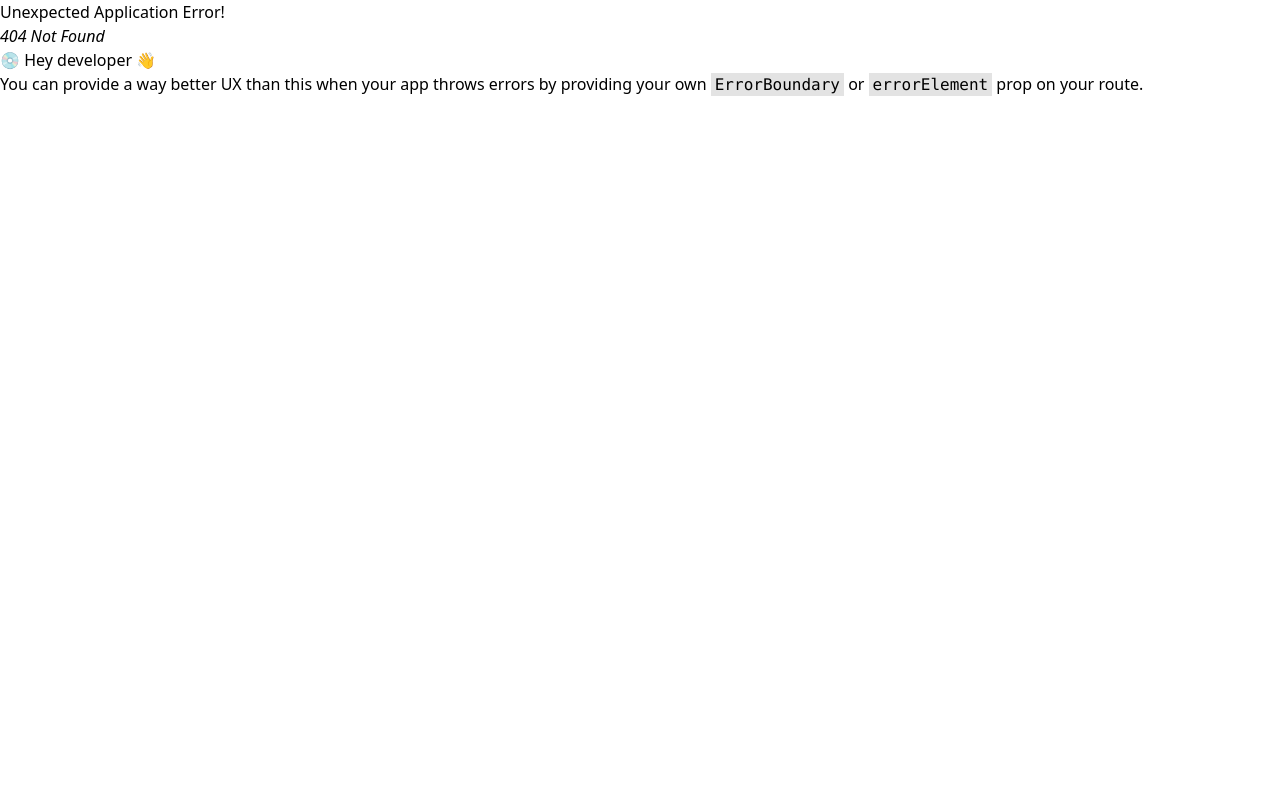
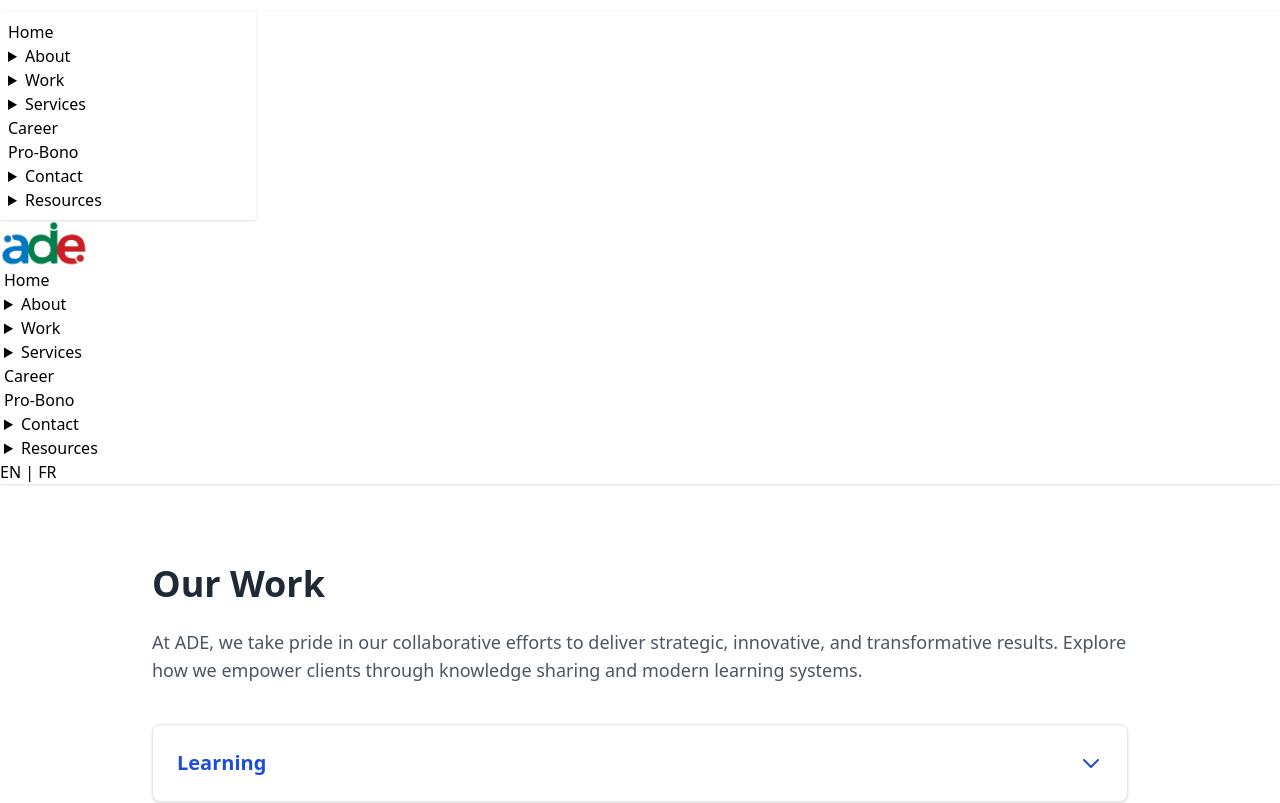
Before and after one commit to tawhidulislam1/aadde, a React (Vite) app: page /work in a window 1280 px wide. Before the commit this address had no page. Shown: the top 803 px of the page. Built offline with nearby package versions, Linux system fonts and the light colour scheme.

Commit message:
work page update

```diff
--- a/src/main.jsx
+++ b/src/main.jsx
@@ -11,6 +11,7 @@
 import Team from './page/About/Team/Team.jsx';
 import Approach from './page/About/Approach/Approach.jsx';
 import Affiliates from './page/About/Affiliates/Affiliates.jsx';
+import Work from './page/Work/Work.jsx';
 
 const router = createBrowserRouter([
   {
@@ -33,6 +34,10 @@
         path: "/about/affiliates",
         element: <Affiliates />,
       },
+      {
+        path: "/work",
+        element: <Work></Work>,
+      },
     ],
   },
 ]);
--- /dev/null
+++ b/src/page/Work/Work.jsx
@@ -0,0 +1,59 @@
+import React, { useState } from "react";
+
+const Work = () => {
+    const [isOpen, setIsOpen] = useState(false);
+
+    return (
+        <section className="py-20 px-6 max-w-5xl mx-auto">
+            {/* Page Title */}
+            <h1 className="text-4xl font-bold text-gray-800 mb-6">Our Work</h1>
+            <p className="text-gray-600 mb-10 text-lg">
+                At ADE, we take pride in our collaborative efforts to deliver strategic,
+                innovative, and transformative results. Explore how we empower clients
+                through knowledge sharing and modern learning systems.
+            </p>
+
+            {/* Learning Dropdown */}
+            <div className="border rounded-lg shadow p-6 bg-white">
+                <button
+                    onClick={() => setIsOpen(!isOpen)}
+                    className="w-full flex justify-between items-center text-left text-xl font-semibold text-blue-700"
+                >
+                    Learning
+                    <svg
+                        className={`h-6 w-6 transform transition-transform ${isOpen ? "rotate-180" : ""
+                            }`}
+                        fill="none"
+                        stroke="currentColor"
+                        viewBox="0 0 24 24"
+                        xmlns="http://www.w3.org/2000/svg"
+                    >
+                        <path
+                            strokeLinecap="round"
+                            strokeLinejoin="round"
+                            strokeWidth={2}
+                            d="M19 9l-7 7-7-7"
+                        />
+                    </svg>
+                </button>
+
+                {isOpen && (
+                    <div className="mt-4 text-gray-700 space-y-4">
+                        <p>
+                            Our learning initiatives are designed to equip teams with practical
+                            knowledge in technology, leadership, and innovation. We provide:
+                        </p>
+                        <ul className="list-disc list-inside ml-2 space-y-1">
+                            <li>Customized team workshops and training</li>
+                            <li>Online learning portals for continuous development</li>
+                            <li>One-on-one mentorship sessions</li>
+                            <li>Access to case studies and resources</li>
+                        </ul>
+                    </div>
+                )}
+            </div>
+        </section>
+    );
+};
+
+export default Work;
```
